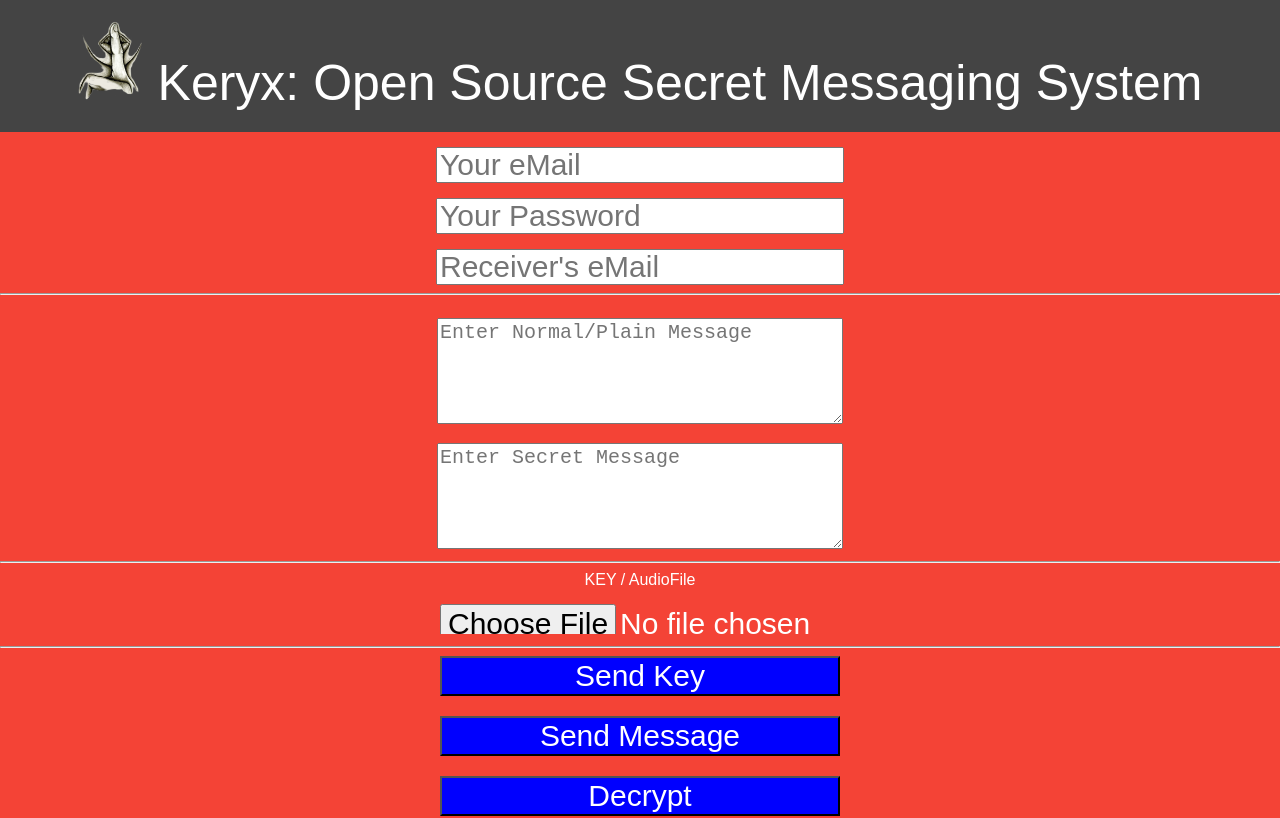
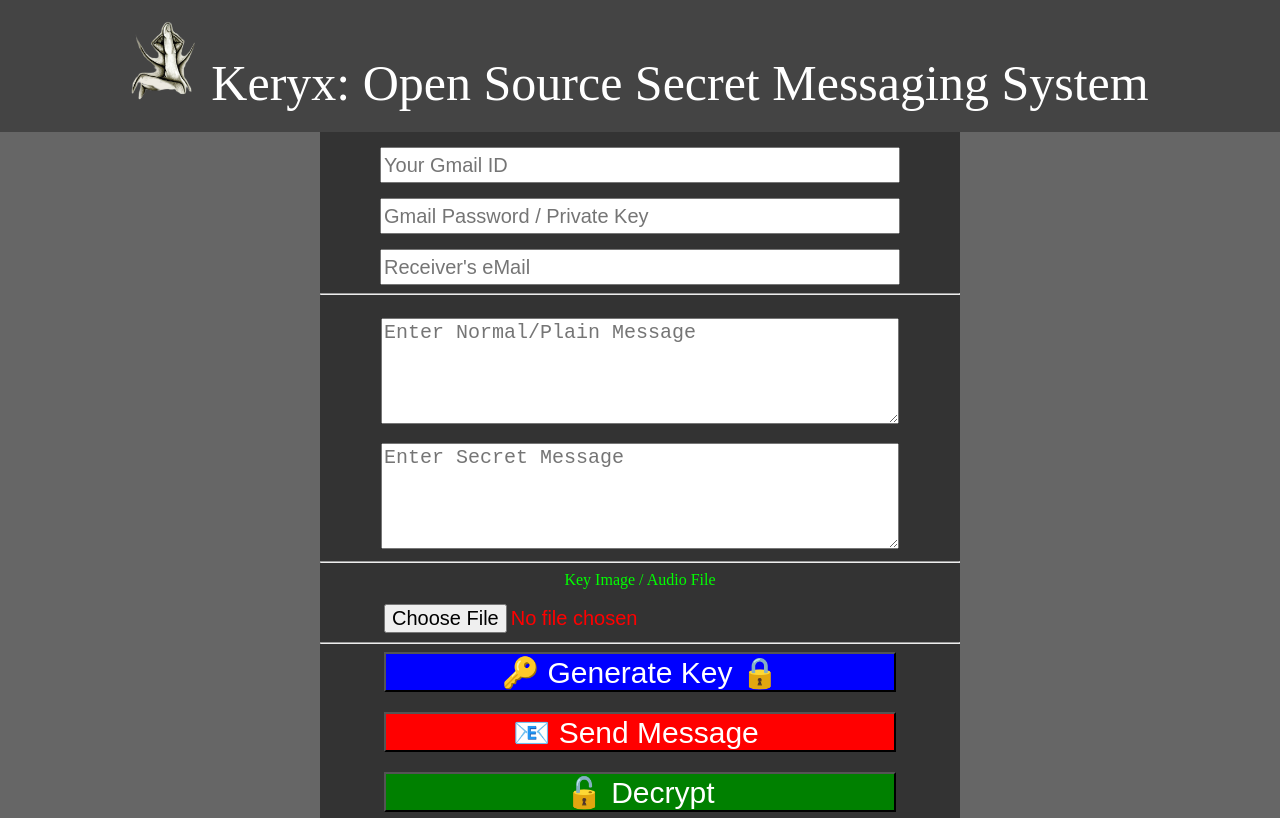
Before and after one commit to j-himanshu/keryx-react, a React (Create React App) app: page / in a window 1280 px wide. Shown: the top 818 px of the page. Built offline with nearby package versions, Linux system fonts and the light colour scheme.

Commit message:
fixed CSS

```diff
--- a/src/App.css
+++ b/src/App.css
@@ -1,5 +1,7 @@
 .App {
   text-align: center;
+  align-content : center;
+  min-width : 430px;
 }
 
 .App-header {
@@ -7,12 +9,23 @@
   padding: 20px;
   color: white;
   font-size: 50px;
+  min-width : 380px;
 }
+
+.Body {
+  background-color: #666;
+  align-content: center;
+  min-width : 430px;
+  font-family: "Source Code Pro";
+}
+
 .panel {
-  color:#fff;
-  background-color:#f44336;
-  align-self: auto;
-  align-content : center;
+  background-color:#333;
+  height : auto;
+  width: 50%;
+  min-width : 380px;
+  margin: 0 auto;
+  color : lime;
 }
 
 .App-footer {
@@ -20,6 +33,7 @@
   background-color: #444;
   padding: 25px;
   color: white;
+  min-width : 380px;
 }
 
 .App-intro {
--- a/src/App.js
+++ b/src/App.js
@@ -4,25 +4,45 @@
 
 const styles = {
     input : {
-        "width" : "400px",
+        "width" : "80%",
         "height": "30px",
         "marginTop" : "15px",
-        "fontSize" : "30px"
+        "fontSize" : "20px",
+        "color" : "red"
     },
 
     message : {
-        "width" : "400px",
+        "width" : "80%",
         "height": "100px",
         "marginTop" : "15px",
-        "fontSize" : "20px"
+        "fontSize" : "20px",
+        "color" : "blue"
     },
 
-    button : {
-        "width" : "400px",
+    button1 : {
+        "width" : "80%",
         "height": "40px",
         "fontSize" : "30px",
         "color" : "white",
         "background" : "blue",
+        "marginBottom" : "20px"
+    },
+
+    button2 : {
+        "width" : "80%",
+        "height": "40px",
+        "fontSize" : "30px",
+        "color" : "white",
+        "background" : "red",
+        "marginBottom" : "20px"
+    },
+
+    button3 : {
+        "width" : "80%",
+        "height": "40px",
+        "fontSize" : "30px",
+        "color" : "white",
+        "background" : "green",
         "marginBottom" : "20px"
     }
 };
@@ -33,13 +53,15 @@
         super(props);
         this.state = {
             senderEmail : null,
-            senderPassword : null,
+            passkey : null,
             receiverEmail : null,
             plainMessage : null,
-            secretMessage : null
+            secretMessage : null,
+            key : null
         };
 
         this.handleChange = this.handleChange.bind(this);
+        this.generateKey = this.generateKey.bind(this);
     };
 
     handleChange(event) {
@@ -48,9 +70,20 @@
         this.setState(change);
     }
 
+    generateKey() {
+        if(this.state.senderEmail === null || this.state.senderEmail.length < 6)
+            alert("Enter Your Email");
+        else if (this.state.passkey === null || this.state.passkey.length !== 8)
+            alert("Enter Password");
+        else if (this.state.receiverEmail == null || this.state.receiverEmail.length < 6)
+            alert("Enter Recipient Email");
+        else
+            alert("Please note down following private key: " + 12345678)
+    }
+
     render() {
         return (
-            <div>
+            <div className="Body">
                 <div className="App">
                     <div className="App-header">
                         <img src = {logo} alt = "keryx" width = "80px" height = "80px"/>
@@ -59,9 +92,9 @@
                 </div>
                 <div className="App">
                     <div className="panel">
-                        <input placeholder="Your eMail" type = "email" name = "senderEmail" value = {this.state.senderEmail} onChange={this.handleChange.bind(this)} style = {styles.input}/>
+                        <input placeholder="Your Gmail ID" type = "email" name = "senderEmail" value = {this.state.senderEmail} onChange={this.handleChange.bind(this)} style = {styles.input}/>
                         <br/>
-                        <input placeholder="Your Password" type = "password" name = "senderPassword" value = {this.state.senderPassword} onChange={this.handleChange.bind(this)} style = {styles.input}/>
+                        <input placeholder="Gmail Password / Private Key" type = "password" name = "passkey" value = {this.state.passkey} onChange={this.handleChange.bind(this)} style = {styles.input}/>
                         <br/>
                         <input placeholder="Receiver's eMail" type = "email" name = "receiverEmail" value = {this.state.receiverEmail} onChange={this.handleChange.bind(this)} style = {styles.input}/>
                         <hr/>
@@ -71,16 +104,16 @@
                         <textarea placeholder="Enter Secret Message" type = "textbox" name = "secretMessage" value = {this.state.secretMessage} onChange={this.handleChange.bind(this)} style = {styles.message}/>
                         <hr/>
 
-                        KEY / AudioFile
+                        Key Image / Audio File
                         <br/>
                         <input type = "file" name = "upload" style = {styles.input}/>
                         <hr/>
 
-                        <input type = "button" style = {styles.button} value = "Send Key"/>
+                        <input type = "button" style = {styles.button1} value = "🔑 Generate Key 🔒" onClick={()=>this.generateKey()}/>
                         <br/>
-                        <input type = "button" style = {styles.button} value = "Send Message"/>
+                        <input type = "button" style = {styles.button2} value = "📧 Send Message "/>
                         <br/>
-                        <input type = "button" style = {styles.button} value = "Decrypt"/>
+                        <input type = "button" style = {styles.button3} value = "🔓 Decrypt"/>
                         <br/>
                     </div>
                 </div>
@@ -88,7 +121,7 @@
                     Website developed by HMS Pvt. Ltd. (CSE - 18)
                     < br />
                     < a href="mailto:keryx.messenger@gmail.com?Subject=Hey%20there!%20Nice%20Application!">
-                        <font color="FF0000"> Want to reach out to us ? keryx.messenger@gmail.com </font>
+                        <font color="000090"> Want to reach out to us ? keryx.messenger@gmail.com </font>
                     </a>
                     <br/>
                     <br/>
```
